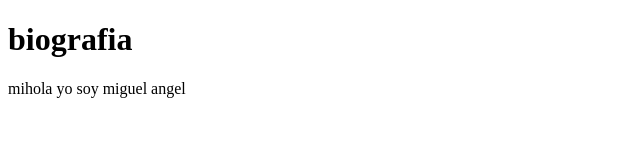
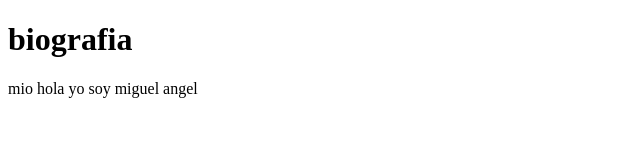
Before and after one commit to mangeluke/miguel-angel, a plain HTML site: page index.html in a window 1280 px wide. Shown: the full height of the page, 0-640 px from the left. Drawn offline with Linux system fonts and the light colour scheme.

Commit message:
Update index.html

```diff
--- a/index.html
+++ b/index.html
@@ -7,6 +7,6 @@
 </head>
 <body>
     <h1>biografia</h1>
-    <p>mihola yo soy miguel angel</h1>
+    <p>mio hola yo soy miguel angel</h1>
 </body>
 </html>
```
